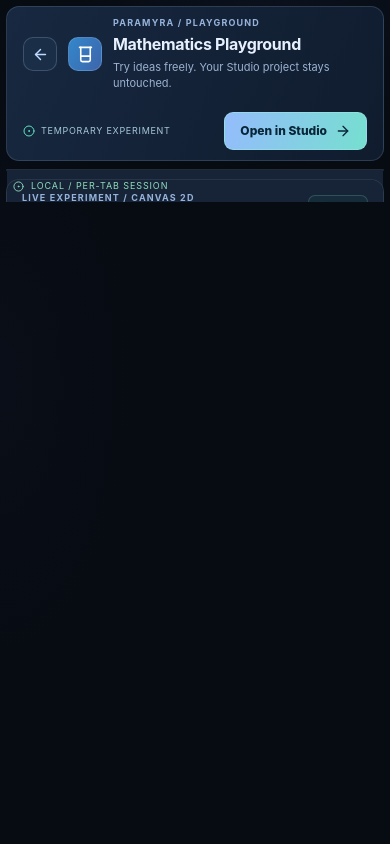
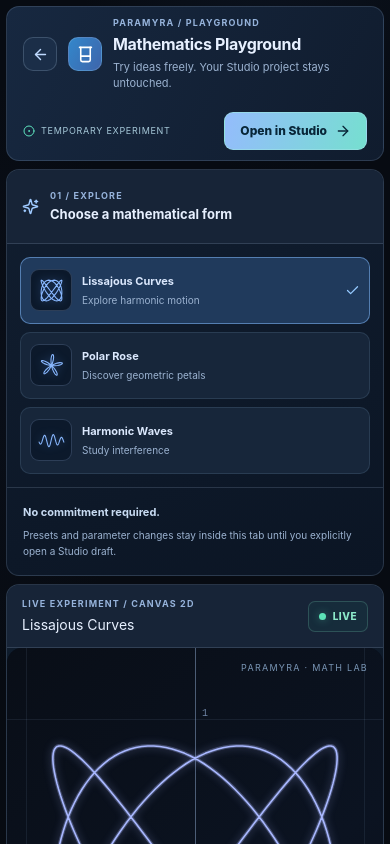
Before and after one commit to GendByteMaster/Paramyra, a Next.js app: page /playground in a window 390 px wide. Shown: the top 844 px of the page. Built offline with nearby package versions, Linux system fonts and the light colour scheme.

Commit message:
fix(playground): intrinsic mobile document flow and clipped canvas prevents input interception

```diff
--- a/src/app/playground-v2.css
+++ b/src/app/playground-v2.css
@@ -103,4 +103,19 @@
  .pm-pg-play-buttons button{flex:1}
  .pm-pg-footer span:last-child{display:none}
 }
+/* Compact layouts must use intrinsic document flow. Never let the Canvas paint over controls. */
+@media(max-width:959px), (max-height:679px){
+ .pm-pg{display:block;height:auto;min-height:0;overflow:visible}
+ .pm-pg-topbar{margin-bottom:8px}
+ .pm-pg-workarea{display:flex;flex-direction:column;flex:none;height:auto;min-height:0;gap:8px;overflow:visible}
+ .pm-pg-workarea > .pm-pg-library,
+ .pm-pg-workarea > .pm-pg-center,
+ .pm-pg-workarea > .pm-pg-inspector{position:relative;display:flex;flex:0 0 auto;width:100%;height:auto;min-height:0;overflow:hidden}
+ .pm-pg-workarea > .pm-pg-center{flex-direction:column}
+ .pm-pg-canvas{position:relative;display:block;flex:0 0 auto;width:100%;height:min(60dvh,480px);min-height:300px;overflow:hidden}
+ .pm-pg-canvas .scene-frame{position:relative;width:100%;height:100%;min-height:0;aspect-ratio:auto;overflow:hidden}
+ .pm-pg-canvas .scene-frame canvas{display:block;width:100%;height:100%}
+ .pm-pg-inspector .pm-pg-scroll{overflow:visible}
+ .pm-pg-footer{padding:10px 7px}
+}
 @media(prefers-reduced-motion:reduce){.pm-pg *{scroll-behavior:auto!important}}
```
